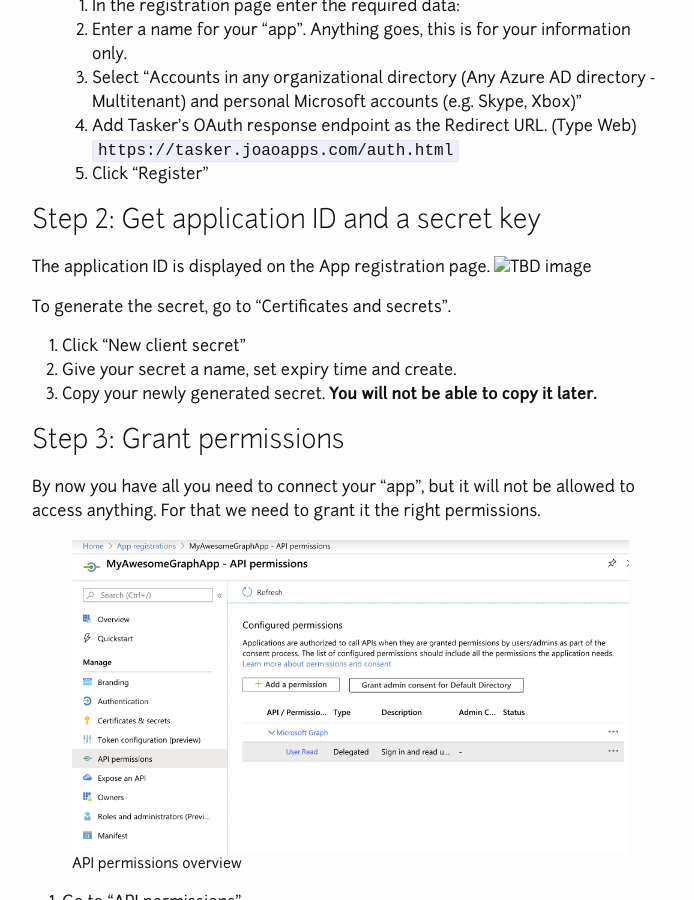
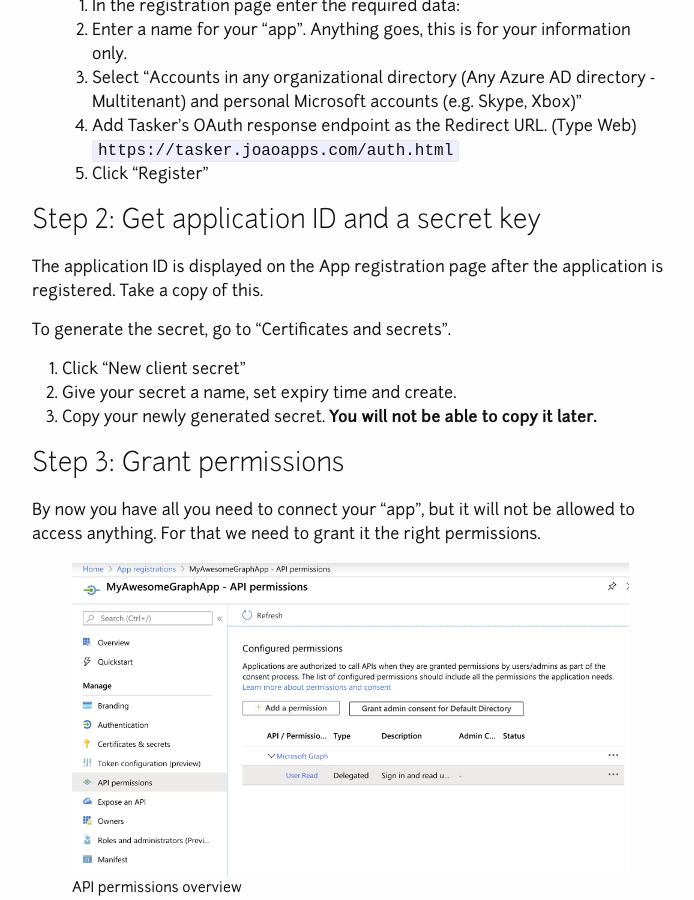
Before and after one commit to crazyfraggle/crazyfraggle.github.io, a Jekyll site: the page built from _posts/2020-01-27-TaskerMsGraph.md, in a window 1280 px wide and 900 px high, scrolled down 1227 px. Shown: the whole window, without its empty margins (138-832 px from the left). Built offline with Jekyll 4.4.1, drawn with Linux system fonts in a browser that asks for light colours.

Commit message:
Forgot a TBD

```diff
--- a/_posts/2020-01-27-TaskerMsGraph.md
+++ b/_posts/2020-01-27-TaskerMsGraph.md
@@ -60,7 +60,8 @@
 
 ### Step 2: Get application ID and a secret key
 
-The application ID is displayed on the App registration page. ![TBD image]()
+The application ID is displayed on the App registration page after the
+application is registered. Take a copy of this.
 
 To generate the secret, go to "Certificates and secrets".
 
```
